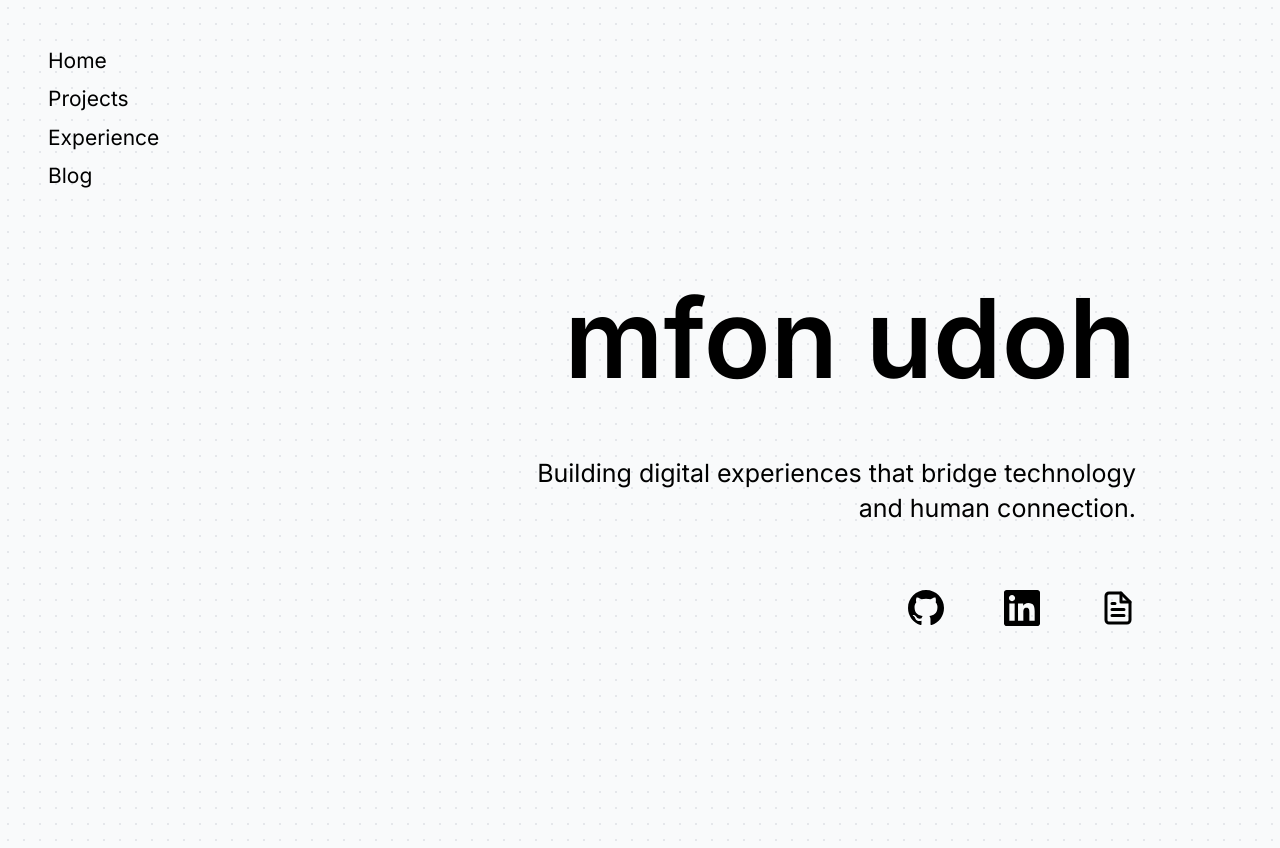
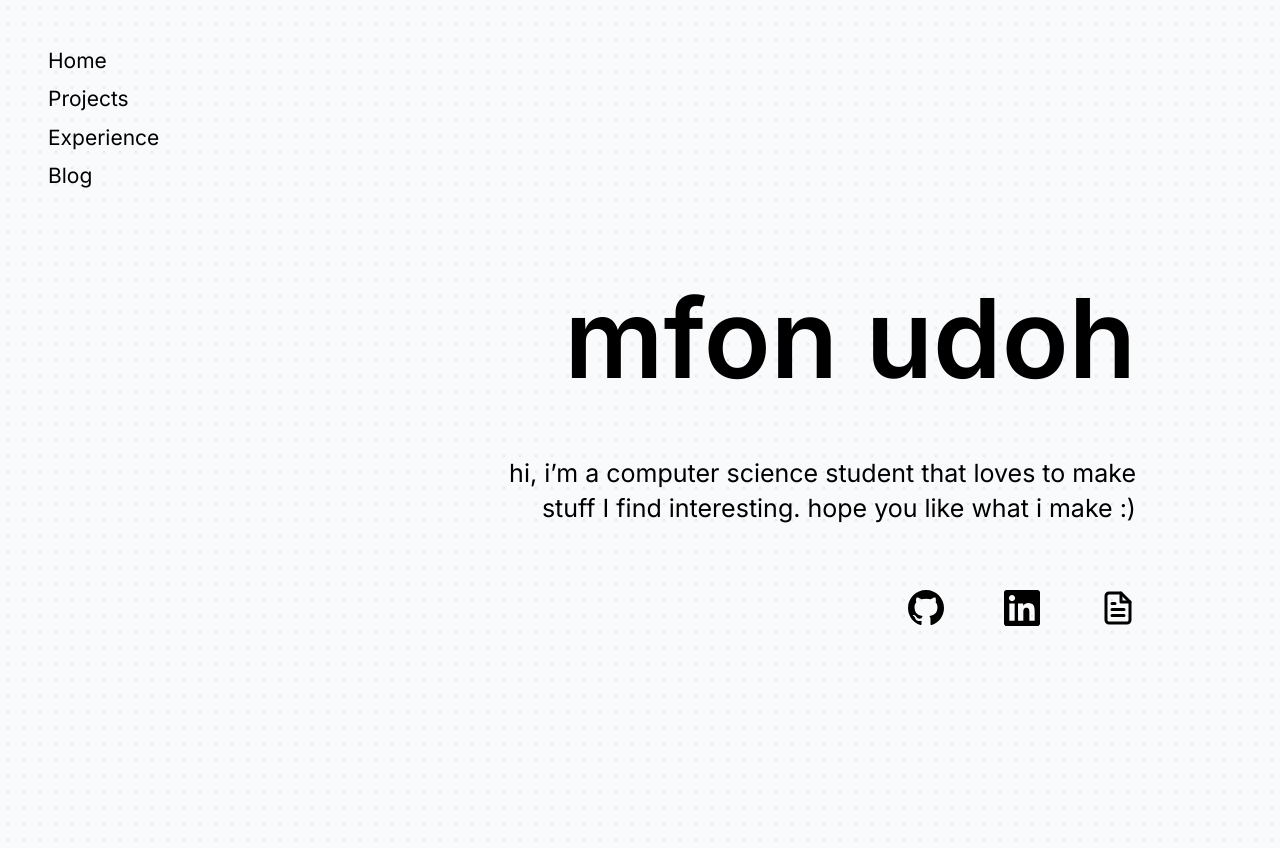
Before and after one commit to Mfon-19/personal_website, a Next.js app: page / in a window 1280 px wide. Built offline with nearby package versions, Linux system fonts and the light colour scheme.

Commit message:
feat: change text on main page

```diff
--- a/app/page.tsx
+++ b/app/page.tsx
@@ -44,8 +44,8 @@ export default function Home() {
 
         {/* Subtitle */}
         <p className="text-[25px] text-right max-w-[40ch] leading-[1.4] mb-16">
-          Building digital experiences that bridge technology and human
-          connection.
+          hi, i’m a computer science student that loves to make stuff I find
+          interesting. hope you like what i make :)
         </p>
 
         {/* Social Row */}
```
